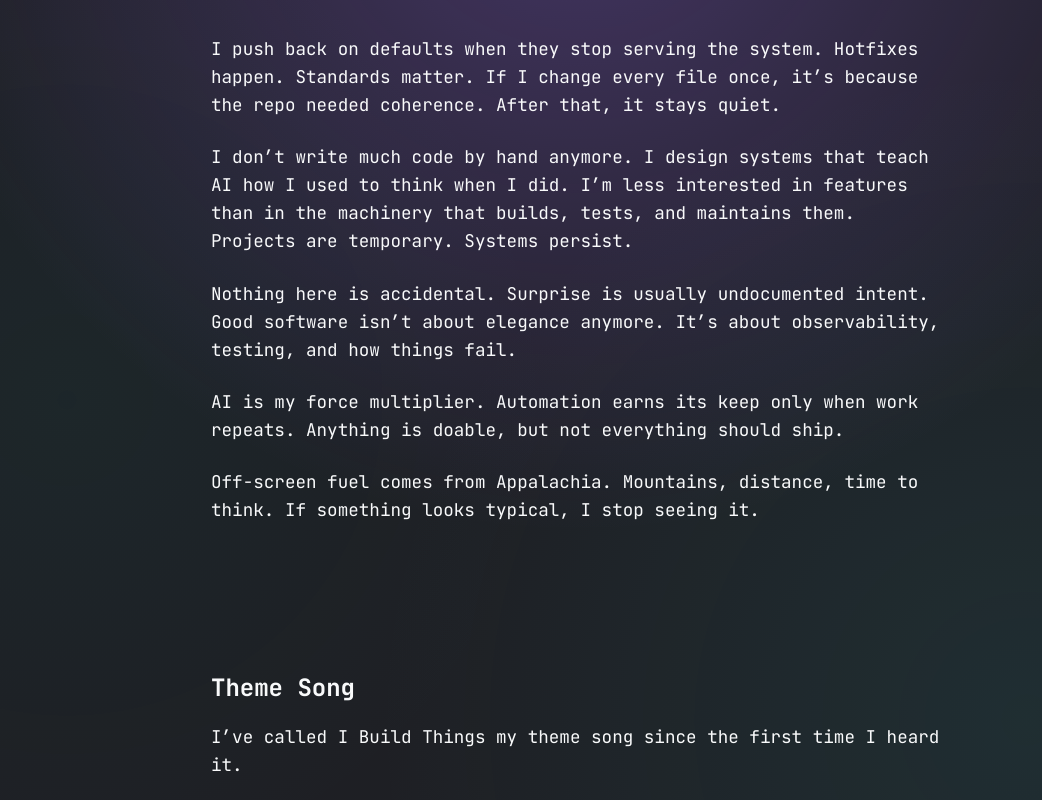
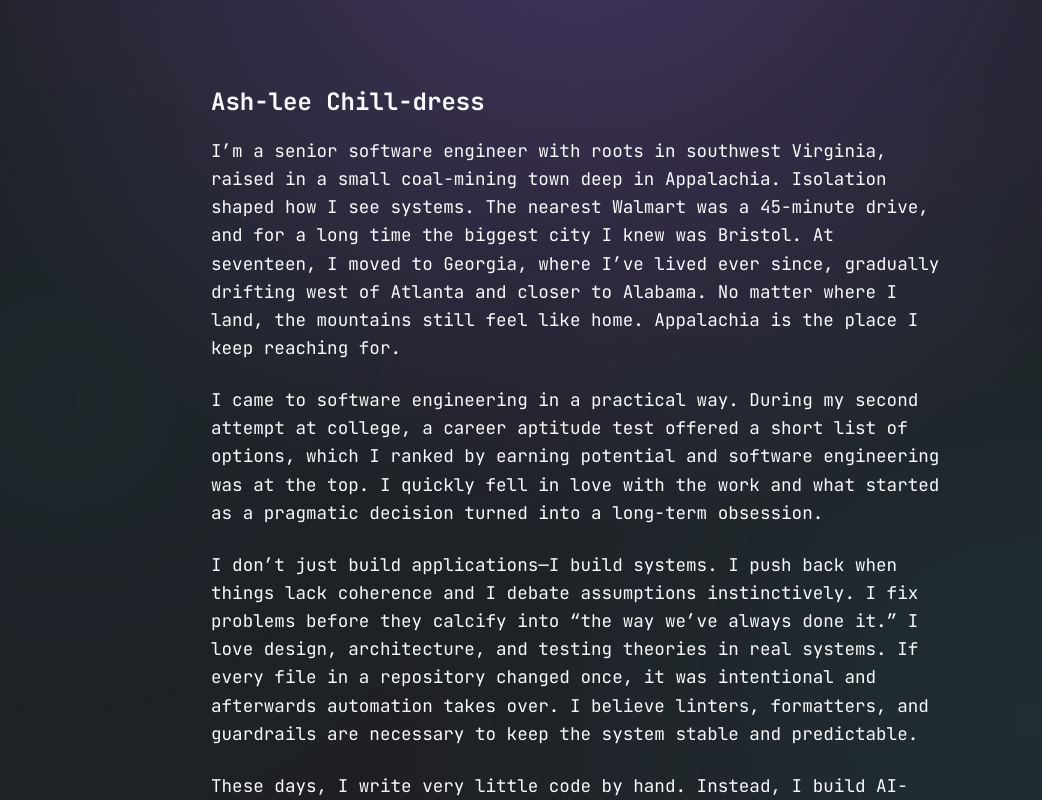
Before and after one commit to anchildress1/system-notes, a Next.js app in the folder apps/web/: page /about in a window 1280 px wide. Shown: the part 800-1600 px from the top of the page, without its empty margins (61-1103 px from the left). Built offline with nearby package versions, Linux system fonts and the light colour scheme; no server answers; a web font is replaced by a local one.

Commit message:
feat: multi-region deployment, interactive heroes, and music player polish

```diff
--- a/apps/web/src/components/GlitterBomb/GlitterBomb.tsx
+++ b/apps/web/src/components/GlitterBomb/GlitterBomb.tsx
@@ -133,7 +133,8 @@ export default function GlitterBomb() {
 
       // Cleanup listener
       // eslint-disable-next-line @typescript-eslint/no-explicit-any
-      (window as any)._glitterCleanup = () => window.removeEventListener('trigger-glitter-bomb', trigger);
+      (window as any)._glitterCleanup = () =>
+        window.removeEventListener('trigger-glitter-bomb', trigger);
     };
 
     initPixi();
--- a/apps/web/src/components/MusicPlayer/MusicPlayer.tsx
+++ b/apps/web/src/components/MusicPlayer/MusicPlayer.tsx
@@ -14,7 +14,7 @@ export default function MusicPlayer() {
     if (isPlaying) {
       audioRef.current.pause();
     } else {
-            audioRef.current.play().catch((e) => console.error("Playback failed:", e));
+      audioRef.current.play().catch((e) => console.error('Playback failed:', e));
     }
     setIsPlaying(!isPlaying);
   };
@@ -35,7 +35,9 @@ export default function MusicPlayer() {
         }
       >
         {isPlaying ? <LuPause size={24} /> : <LuPlay size={24} />}
-                <span className={styles.explicitBadge} aria-hidden="true">E</span>
+        <span className={styles.explicitBadge} aria-hidden="true">
+          E
+        </span>
       </button>
 
       <div className={styles.infoTooltip} role="tooltip">
--- a/apps/web/src/data/about.ts
+++ b/apps/web/src/data/about.ts
@@ -12,18 +12,20 @@ export interface AboutData {
 
 export const aboutData: AboutData = {
   title: "I design for the failure you haven't met yet.",
-    bio: `I push back on defaults when they stop serving the system. Hotfixes happen. Standards matter. If I change every file once, it’s because the repo needed coherence. After that, it stays quiet.
+  bio: `## Ash-lee Chill-dress
 
-I don’t write much code by hand anymore. I design systems that teach AI how I used to think when I did. I’m less interested in features than in the machinery that builds, tests, and maintains them. Projects are temporary. Systems persist.
+I’m a senior software engineer with roots in southwest Virginia, raised in a small coal-mining town deep in Appalachia. Isolation shaped how I see systems. The nearest Walmart was a 45-minute drive, and for a long time the biggest city I knew was Bristol. At seventeen, I moved to Georgia, where I’ve lived ever since, gradually drifting west of Atlanta and closer to Alabama. No matter where I land, the mountains still feel like home. Appalachia is the place I keep reaching for.
 
-Nothing here is accidental. Surprise is usually undocumented intent. Good software isn’t about elegance anymore. It’s about observability, testing, and how things fail.
+I came to software engineering in a practical way. During my second attempt at college, a career aptitude test offered a short list of options, which I ranked by earning potential and software engineering was at the top. I quickly fell in love with the work and what started as a pragmatic decision turned into a long-term obsession.
 
-AI is my force multiplier. Automation earns its keep only when work repeats. Anything is doable, but not everything should ship.
+I don’t just build applications—I build systems. I push back when things lack coherence and I debate assumptions instinctively. I fix problems before they calcify into “the way we’ve always done it.” I love design, architecture, and testing theories in real systems. If every file in a repository changed once, it was intentional and afterwards automation takes over. I believe linters, formatters, and guardrails are necessary to keep the system stable and predictable.
 
-Off-screen fuel comes from Appalachia. Mountains, distance, time to think. If something looks typical, I stop seeing it.`,
+These days, I write very little code by hand. Instead, I build AI-augmented systems that write code the way I used to write it myself. That doesn’t mean handing over control. My review process operates at the system level. I care about whether it works, whether it’s deterministic, whether it’s tested, whether it’s repeatable, and whether the constraints are strong enough to hold over time.
+
+That’s how I approach AI. I’m not just using it. I’m teaching it. I design workflows that are reusable, durable, and intentionally constrained so they can operate long-term without constant intervention. The goal isn’t novelty. It’s clarity, structure, and systems that continue to function well after the initial build is done.`,
   themeSong: `## Theme Song
 
-I’ve called I Build Things my theme song since the first time I heard it.
+I’ve called "I Build Things" my theme song since the first time I heard it.
 
 Part of that is Appalachian ingenuity. I was taught to fix what breaks, reuse what still works, and take things apart just to understand how they function. I’ve been dismantling systems and occasionally putting them back together since before I had the vocabulary to call them systems.
 
@@ -35,9 +37,9 @@ I design systems by actively hunting failure points. If something can break, I a
 
 This song captures that balance. The joy of building something yourself, combined with the belief that breaking things early, loudly, and intentionally is how you end up with systems that actually ship clean and stay that way.`,
   image: {
-        src: "/ashley-gen-2.jpg",
-        alt: "Ashley Childress",
+    src: '/ashley-gen-2.jpg',
+    alt: 'Ashley Childress',
     width: 600,
-        height: 400
-    }
+    height: 400,
+  },
 };
```
Also changed, not shown: 2 other files (tests, documents, lock files or other folders). Lines whose indentation alone changed are shown as unchanged.
